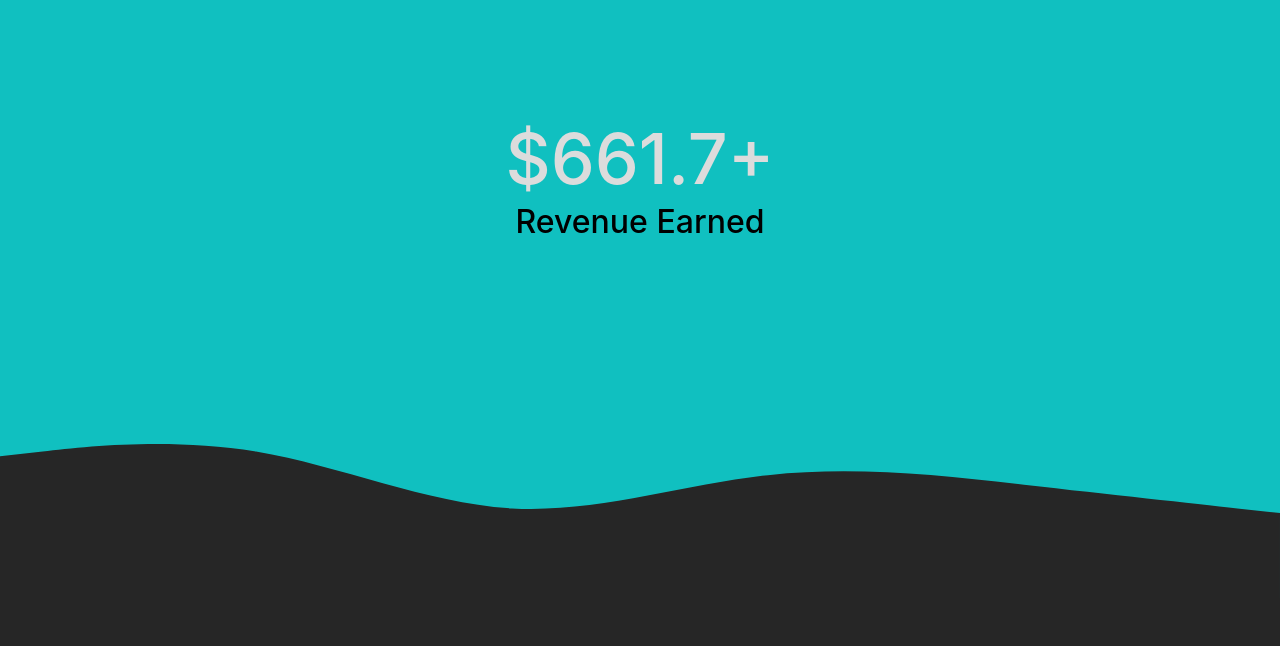
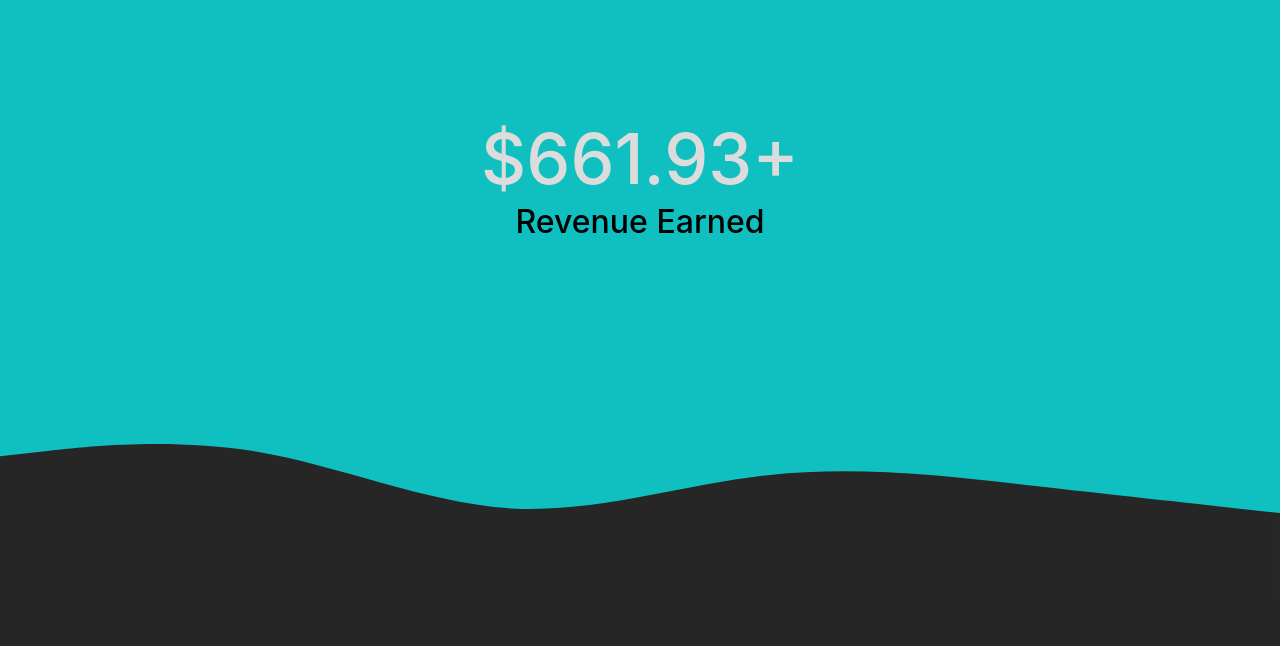
Before and after one commit to monika-12859/guninanand.github.io, a plain HTML site: page index.html in a window 1280 px wide. Shown: the part 1621-2267 px from the top of the page. Drawn offline with nearby package versions, Linux system fonts and the light colour scheme; files whose address does not match are found by name.

Commit message:
Update index.html

```diff
--- a/index.html
+++ b/index.html
@@ -86,7 +86,7 @@
 
   <div class="accordion">
       <div class="accordion-item">
-        <h1 style="font-size: 70px" text-align="center">$661.7+</h1>
+        <h1 style="font-size: 70px" text-align="center">$661.93+</h1>
         <h2 style="color: var(--main-color);margin-top: -6px;">Revenue Earned</h2>
       </div>
 
```
